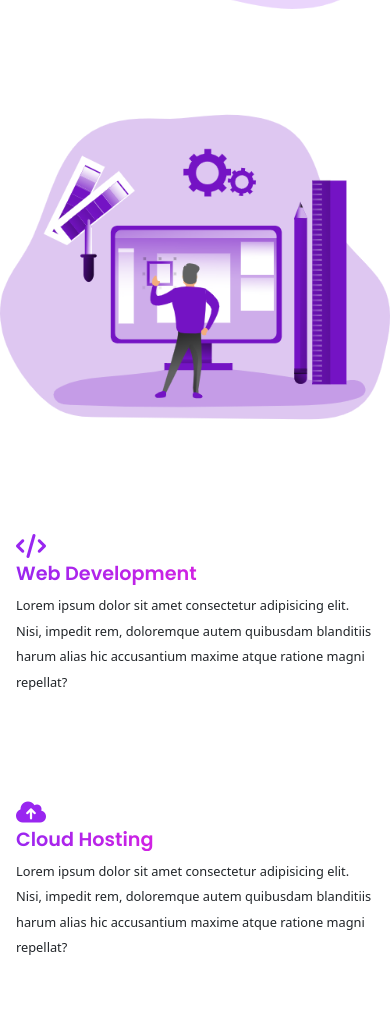
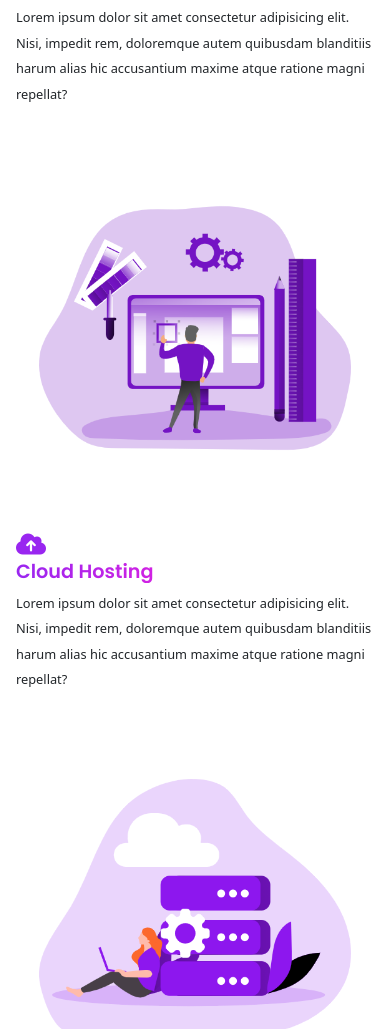
Before and after one commit to austenpturner/bootstrap-website-project, a website: page index.html in a window 390 px wide. Shown: the part 2594-3623 px from the top of the page. Drawn offline with nearby package versions, Linux system fonts and the light colour scheme.

Commit message:
service section edits, reverse second service column order on small screens

```diff
--- a/index.html
+++ b/index.html
@@ -225,10 +225,10 @@
           </div>
         </div>
       </div>
-      <div class="container">
+      <div class="container mt-4">
         <!-- MARKETING -->
-        <div class="row">
-          <div class="col-lg-6 col-md-6 col-sm-12 col-xs-12 services mt-4">
+        <div class="row d-flex service-container">
+          <div class="col-lg-6 col-md-6 col-sm-12 col-xs-12 services">
             <div class="services__content">
               <div class="icon d-block fas fa-paper-plane"></div>
               <h3 class="display-3--title mt-1">Marketing</h3>
@@ -246,8 +246,7 @@
               </button>
             </div>
           </div>
-          <div
-            class="col-lg-6 col-md-6 col-sm-12 col-xs-12 services mt-4 text-end"
+          <div class="col-lg-6 col-md-6 col-sm-12 col-xs-12 services text-end"
           >
             <div class="services__pic">
               <img
@@ -260,9 +259,9 @@
         </div>
 
         <!-- WEB DEVELOPMENT -->
-        <div class="row">
+        <div class="row d-flex service-container">
           <div
-            class="col-lg-6 col-md-6 col-sm-12 col-xs-12 services mt-4 text-start"
+            class="col-lg-6 col-md-6 col-sm-12 col-xs-12 services text-start"
           >
             <div class="services__pic">
               <img
@@ -272,7 +271,7 @@
               />
             </div>
           </div>
-          <div class="col-lg-6 col-md-6 col-sm-12 col-xs-12 services mt-4">
+          <div class="col-lg-6 col-md-6 col-sm-12 col-xs-12 services">
             <div class="services__content">
               <div class="icon d-block fas fa-code"></div>
               <h3 class="display-3--title mt-1">web development</h3>
@@ -293,8 +292,8 @@
         </div>
 
         <!-- CLOUD HOSTING -->
-        <div class="row">
-          <div class="col-lg-6 col-md-6 col-sm-12 col-xs-12 services mt-4">
+        <div class="row d-flex service-container">
+          <div class="col-lg-6 col-md-6 col-sm-12 col-xs-12 services">
             <div class="services__content">
               <div class="icon d-block fas fa-cloud-upload-alt"></div>
               <h3 class="display-3--title mt-1">cloud hosting</h3>
@@ -313,7 +312,7 @@
             </div>
           </div>
           <div
-            class="col-lg-6 col-md-6 col-sm-12 col-xs-12 services mt-4 text-end"
+            class="col-lg-6 col-md-6 col-sm-12 col-xs-12 services text-end"
           >
             <div class="services__pic">
               <img
--- a/scss/sections/_services.scss
+++ b/scss/sections/_services.scss
@@ -7,6 +7,12 @@
   .border-col {
     @include media-breakpoint-up(md) {
       border-right: 1px solid $gray-300;
+    }
+  }
+  .service-container:nth-child(2) {
+    flex-direction: column-reverse;
+    @include media-breakpoint-up(md) {
+      flex-direction: row;
     }
   }
   &__content {
@@ -30,6 +36,11 @@
     }
   }
   &__pic {
-    max-width: 100%;
+    margin: 0 auto;
+    max-width: 80%;
+    @include media-breakpoint-up(lg) {
+      font-size: 2.5rem;
+      max-width: 90%;
+    }
   }
 }
```
Also changed, not shown: assets/css/style.css, 1 other file.
